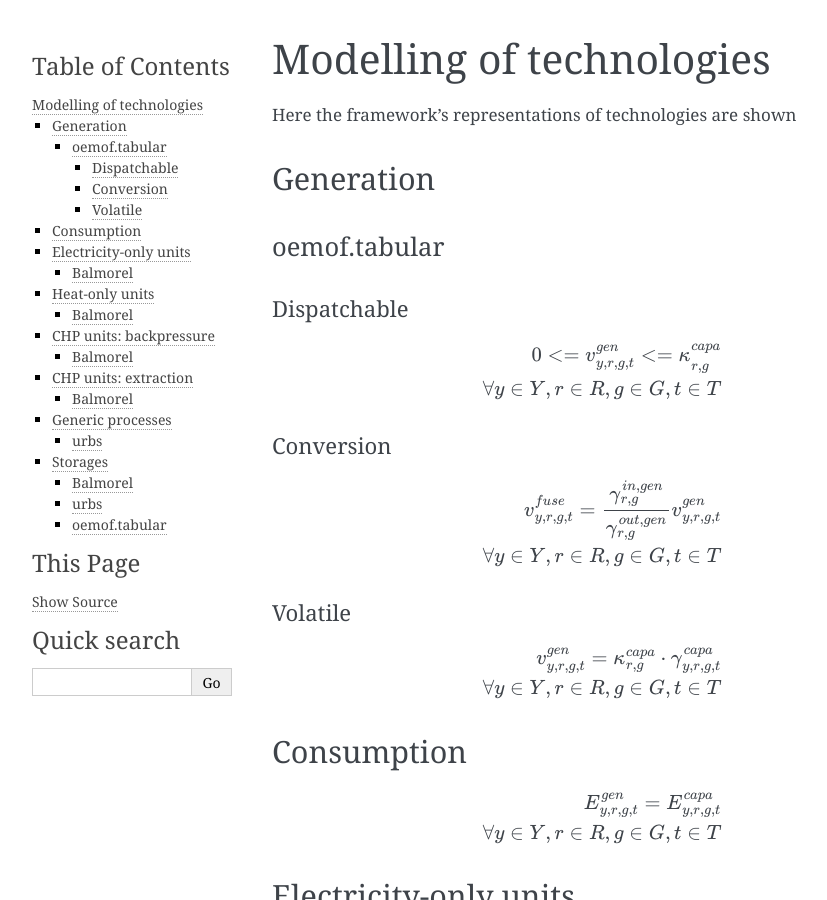
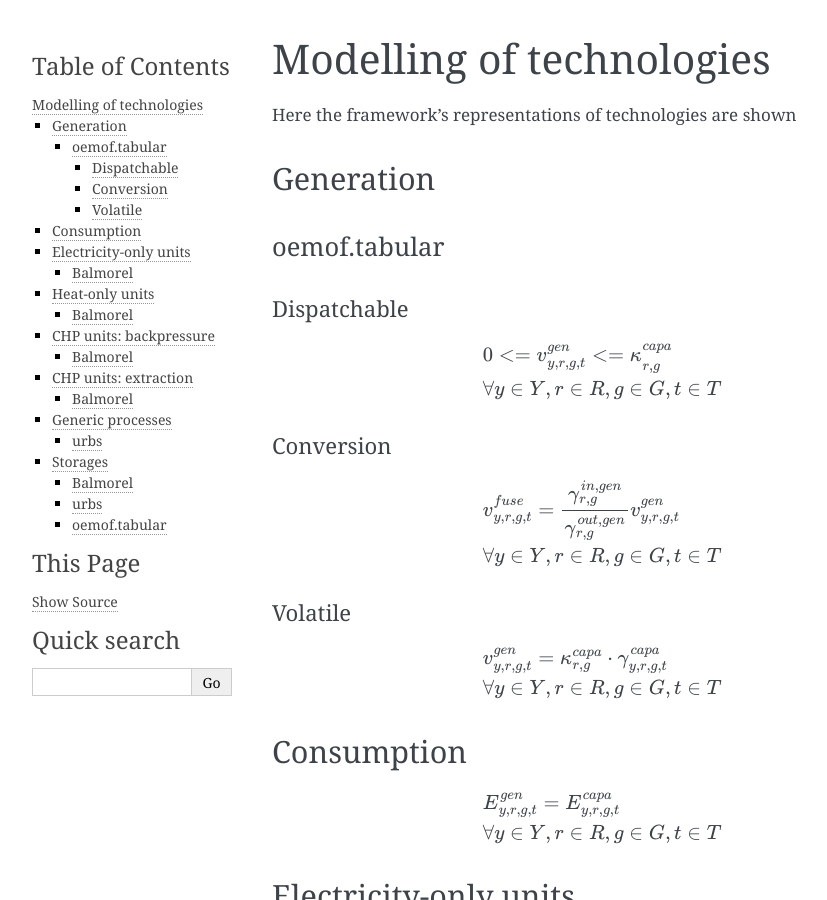
Before and after one commit to open-modex/mathematical-documentation, a Sphinx documentation site: the page built from doc/source/frameworks/technologies.rst, in a window 1280 px wide and 900 px high. Shown: the whole window, without its empty margins (148-975 px from the left). Built offline with Sphinx 7.4.7, drawn with Linux system fonts in a browser that asks for light colours.

Commit message:
Make `oemof.tabular` equations be left aligned
That way they align with the index set line.

```diff
--- a/doc/source/frameworks/technologies.rst
+++ b/doc/source/frameworks/technologies.rst
@@ -13,9 +13,9 @@ Dispatchable
 
 .. math::
 
-  {0 <= v^{gen}_{y,r,g,t} <= \kappa}^{capa}_{r,g}
+  & {0 <= v^{gen}_{y,r,g,t} <= \kappa}^{capa}_{r,g}
   \\
-  \forall y \in Y, r \in R, g \in G, t \in T
+  & \forall y \in Y, r \in R, g \in G, t \in T
 
 
 Conversion
@@ -23,10 +23,10 @@ Conversion
 
 .. math::
 
-  {v^{fuse}_{y,r,g,t}} =
+  & {v^{fuse}_{y,r,g,t}} =
   \frac{\gamma^{in,gen}_{r,g}}{\gamma^{out,gen}_{r,g}}{v^{gen}_{y,r,g,t}}
   \\
-  \forall y \in Y, r \in R, g \in G, t \in T
+  & \forall y \in Y, r \in R, g \in G, t \in T
 
 
 Volatile
@@ -34,9 +34,9 @@ Volatile
 
 .. math::
 
-  {v^{gen}_{y, r,g,t} = \kappa^{capa}_{r,g} \cdot \gamma^{capa}_{y,r,g,t}}
+  & {v^{gen}_{y, r,g,t} = \kappa^{capa}_{r,g} \cdot \gamma^{capa}_{y,r,g,t}}
   \\
-  \forall y \in Y, r \in R, g \in G, t \in T
+  & \forall y \in Y, r \in R, g \in G, t \in T
 
 
 Consumption
@@ -48,9 +48,9 @@ Load
 
 .. math::
 
-  {E^{gen}_{y,r,g,t} = E^{capa}_{y,r,g,t}}
+  & {E^{gen}_{y,r,g,t} = E^{capa}_{y,r,g,t}}
   \\
-  \forall y \in Y, r \in R, g \in G, t \in T
+  & \forall y \in Y, r \in R, g \in G, t \in T
 
 
 Electricity-only units
```
